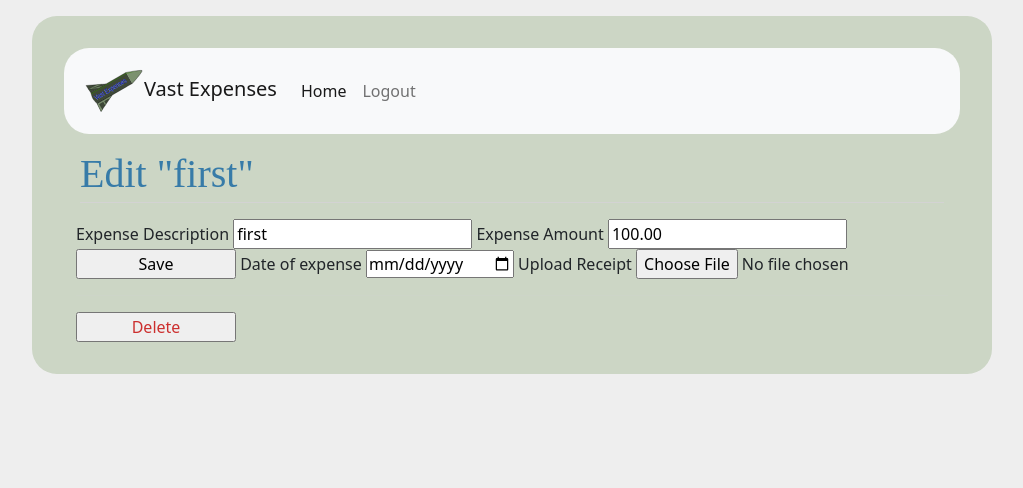
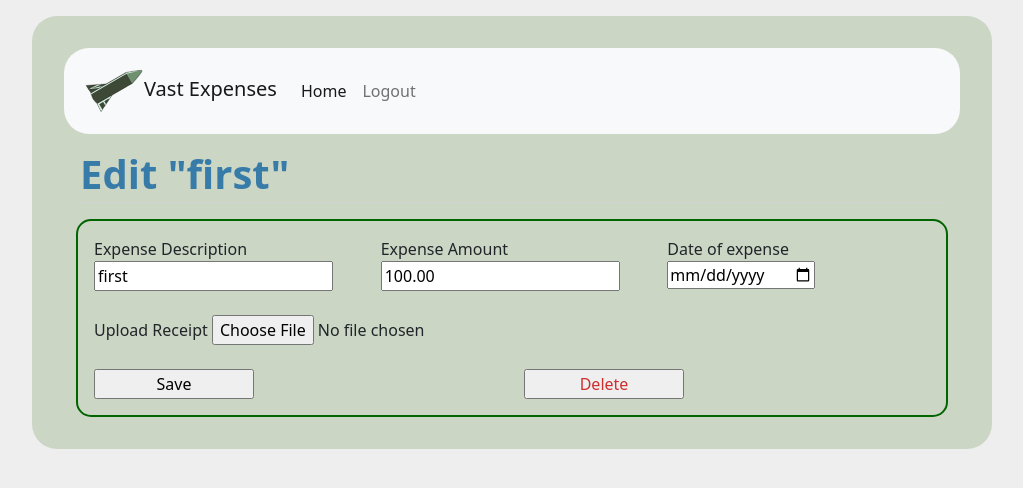
Before and after one commit to anyone27/vast_expenses, a Flask app: page /4/update_expense in a window 1280 px wide. Shown: the top 488 px of the page, without its empty margins (128-1151 px from the left). Run offline with Flask 2, Linux system fonts and the light colour scheme; a user stored in the database is signed in; data comes from the database, SQL or seed files in the repository; both versions use the stored data as it was after the commit.

Commit message:
layout and styling complete, added favicon

```diff
--- a/static/style.css
+++ b/static/style.css
@@ -16,8 +16,19 @@ body {
     border-radius: 25px;
 }
 
+.website-border {
+    border: 2px solid darkgreen;
+    border-radius: 15px;
+    padding: 1rem;
+}
+
 h1 {
-    font-family: serif;
+    font-weight: bold;
+    color: #377ba8;
+    margin: 1rem 0;
+}
+
+h2 {
     color: #377ba8;
     margin: 1rem 0;
 }
--- a/templates/layout.html
+++ b/templates/layout.html
@@ -12,6 +12,8 @@
         <link href="https://cdn.jsdelivr.net/npm/bootstrap@5.0.2/dist/css/bootstrap.min.css" rel="stylesheet" integrity="sha384-EVSTQN3/azprG1Anm3QDgpJLIm9Nao0Yz1ztcQTwFspd3yD65VohhpuuCOmLASjC" crossorigin="anonymous">
 
         <link rel="stylesheet" href="{{ url_for('static', filename='style.css') }}">
+
+        <link rel="shortcut icon" type="image/jpg" href="static/favicon.ico">
 
         <!-- Bootstrap NavBar -->
         <nav class="navbar navbar-expand-lg navbar-light bg-light rounded-corners">
--- a/templates/new_expense.html
+++ b/templates/new_expense.html
@@ -7,7 +7,7 @@
 {% endblock %}
 
 {% block content %}
-    <div class="container">
+    <div class="container website-border">
         <form method="post" enctype="multipart/form-data">
             <div class="row">
                 <div class="col-sm">
--- a/templates/new_project.html
+++ b/templates/new_project.html
@@ -7,7 +7,7 @@
 {% endblock %}
 
 {% block content %}
-    <div class="container">
+    <div class="container website-border">
         <form method="post">
             <div class="row">
                 <div class="col-sm">
--- a/templates/update_expense.html
+++ b/templates/update_expense.html
@@ -7,19 +7,45 @@
 {% endblock %}
 
 {% block content %}
+    <div class="container website-border">
         <form method="post" enctype="multipart/form-data">
+
+            <div class="row">
+                <div class="col-sm">
                     <label for="expense_description">Expense Description</label>
                     <input type="text" name="expense_description" id="expense_description" value="{{ request.form['expense_description'] or expenses['expense_description'] }}" required="required">
+                </div>
+
+                <div class="col-sm">
                     <label for="expense_amount">Expense Amount</label>
                     <input type="text" name="expense_amount" id="expense_amount" value="{{ request.form['expense_amount'] or expenses['expense_amount'] }}"></input>
-        <input type="submit" value="Save">
+                </div>
+
+                <div class="col-sm-4">
                     <label for="expense_date">Date of expense</label>
                     <input type="date" name="expense_date" value="request.form['expense_date'] or expenses['expense_date']">
+                </div>
+            </div>
+            <br>
+            <div class="row">
+                <div class="col-sm">
                     <label for="file">Upload Receipt</label>
                     <input type="file" name="file" value="request.file['file'] or expenses['receipt']">
+                </div>
+            </div>
+            <br>
+            <div class="row">
+                <div class="col-sm">
+                    <input type="submit" value="Save">
+                </div>
             </form>
-    <hr>
+
+            <div class="col-sm">
                 <form action="{{ url_for('delete_expense', expense_id=expenses['id']) }}" method="post">
                     <input class="danger" type="submit" value="Delete" onclick="return confirm('Are you sure?');">
                 </form>
+            </div>
+        </div>
+    </div>
+
 {% endblock %}
```
Also changed, not shown: templates/dashboard.html (+21 -11 lines), templates/expense_summary.html (+4 -4 lines), templates/update_project.html (+20 -1 lines), expenses.db, static/favicon.ico (added), static/vast_expenses_logo.svg. Lines whose indentation alone changed are shown as unchanged.
